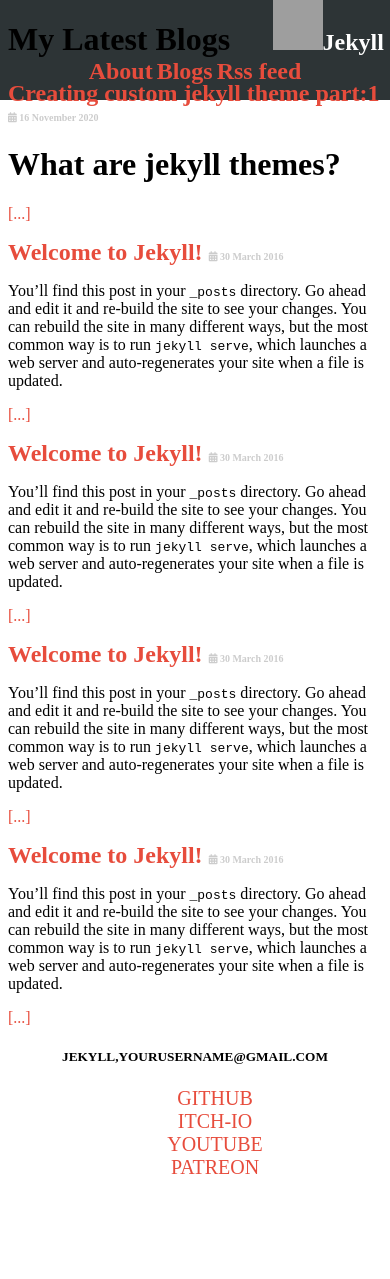
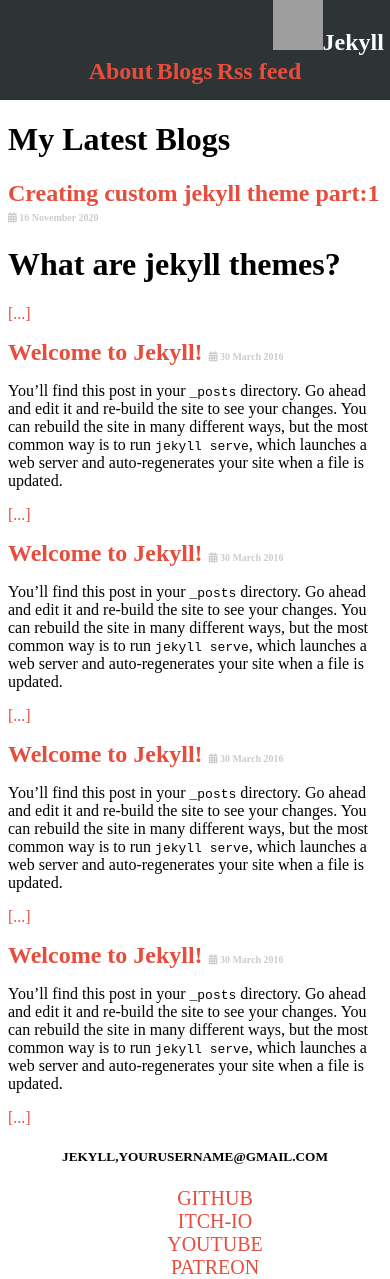
Before and after one commit to NrdyBhu1/atlas-jekyll-theme, a Jekyll site: the page built from index.html, in a window 390 px wide and 1279 px high. Built offline with Jekyll 4.4.1, drawn with Linux system fonts in a browser that asks for light colours; the list of posts is cut into pages by our own code; grey boxes are pictures that could not be loaded.

Commit message:
modified:   _sass/_mobile-view.scss

```diff
--- a/_sass/_mobile-view.scss
+++ b/_sass/_mobile-view.scss
@@ -71,6 +71,7 @@
 
     .content{
         position: relative;
+        top: 100px;
         left: 0;
         width: 100%;
     }
```
